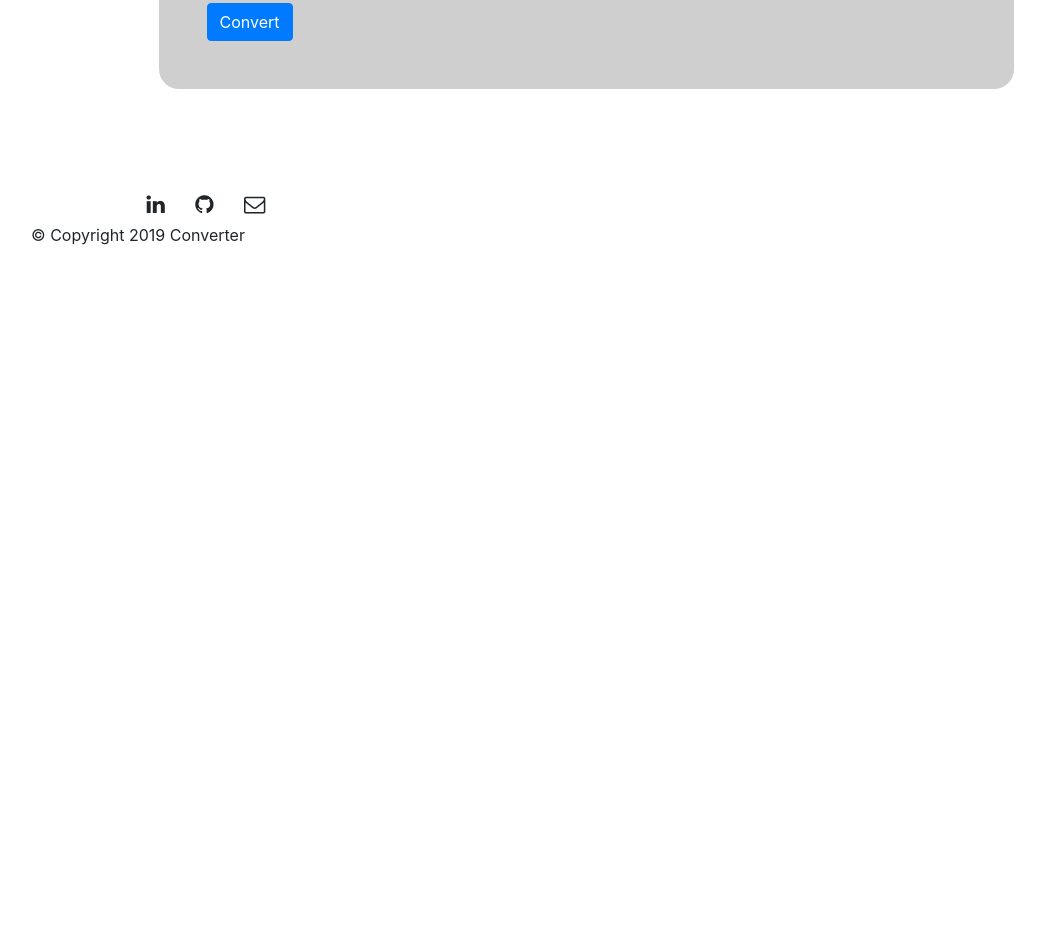
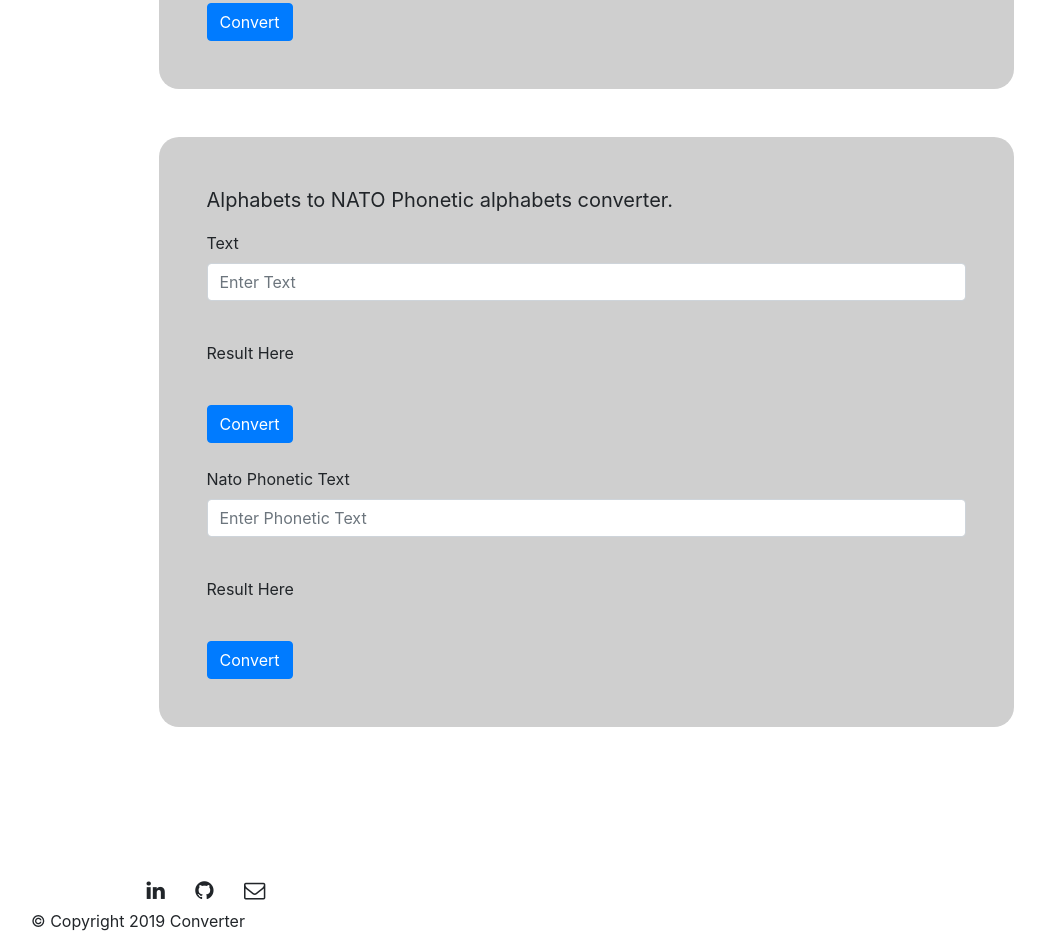
Before and after one commit to rishi-singh26/Converter, a website: page index.html in a window 1280 px wide. Shown: the part 1379-2315 px from the top of the page, without its empty margins (54-1099 px from the left). Before the commit the page ends 1642 px from the top, so only its background shows below. Drawn offline with nearby package versions, Linux system fonts and the light colour scheme; a web font is replaced by a local one.

Commit message:
Added NATO converter

```diff
--- a/index.html
+++ b/index.html
@@ -35,6 +35,8 @@
         </p>
       </div>
       <div class="container">
+        <!-- decimal to binary t.o hexadecimal part here -->
+
         <div class="row">
           <div class="col-11 col-md-7 col-lg-9 p-5 ml-auto mr-auto blocks">
             <p class="head">Decimal to Binary and Hexadecimal.</p>
@@ -99,7 +101,9 @@
         </div>
 
         <br /><br />
+
         <!-- text to banary and binary to text part here -->
+
         <div class="row">
           <div class="col-11 col-md-7 col-lg-9 p-5 ml-auto mr-auto blocks">
             <p class="head">Text to binary converter.</p>
@@ -151,6 +155,65 @@
             </button>
           </div>
         </div>
+
+        <br />
+        <br />
+
+        <!-- alphabets to phonetic alphabets converter here -->
+
+        <div class="row">
+          <div class="col-11 col-md-7 col-lg-9 p-5 ml-auto mr-auto blocks">
+            <p class="head">Alphabets to NATO Phonetic alphabets converter.</p>
+
+            <div class="form-group">
+              <label for="alphabet">Text</label>
+              <input
+                type="text"
+                class="form-control"
+                id="alphabet"
+                placeholder="Enter Text"
+              />
+            </div>
+            <!-- the result of the convrsion appears here -->
+            <br />
+            <p id="textToPhoneticRes">Result Here</p>
+            <br />
+            <button
+              type="submit"
+              class="btn btn-primary"
+              onclick="textToPhonetic()"
+              id="btn6"
+            >
+              Convert
+            </button>
+            <br />
+            <br />
+            <div class="form-group">
+              <label for="phoneticToText">Nato Phonetic Text</label>
+              <input
+                type="text"
+                class="form-control"
+                id="phoneticToText"
+                placeholder="Enter Phonetic Text"
+              />
+            </div>
+            <!-- the result of the convrsion appears here -->
+
+            <br />
+            <p id="phoneticToTextRes">Result Here</p>
+            <br />
+            <button
+              type="submit"
+              class="btn btn-primary"
+              onclick="phoneticToText()"
+              id="btn7"
+            >
+              Convert
+            </button>
+          </div>
+        </div>
+        <br />
+        <br />
       </div>
       <div></div>
       <div></div>
--- a/script.js
+++ b/script.js
@@ -52,14 +52,6 @@ function text_to_bin() {
       return char.charCodeAt(0).toString(2);
     })
     .join(" ");
-   console.log(
-      input
-         .split("")
-         .map(function(char) {
-            return char.charCodeAt(0).toString(2);
-         })
-         .join(" ")
-   );
 }
 function bin_to_text() {
   var binString = "";
@@ -69,6 +61,128 @@ function bin_to_text() {
     binString += String.fromCharCode(parseInt(bin, 2));
   });
   output3.textContent = binString;
+}
+
+//  text to phonetic text converter here
+
+function textToPhonetic() {
+  var newline = "<br />";
+  var results = "";
+
+  var text = document.getElementById("alphabet").value.toUpperCase();
+
+  var res = document.getElementById("textToPhoneticRes");
+
+  for (var i = 0; i < text.length; i++) {
+    switch (text.charAt(i)) {
+      case "A":
+        results = results + "alfa ";
+        break;
+      case "B":
+        results = results + "bravo ";
+        break;
+      case "C":
+        results = results + "charlie ";
+        break;
+      case "D":
+        results = results + "delta ";
+        break;
+      case "E":
+        results = results + "echo ";
+        break;
+      case "F":
+        results = results + "foxtrot ";
+        break;
+      case "G":
+        results = results + "golf ";
+        break;
+      case "H":
+        results = results + "hotel ";
+        break;
+      case "I":
+        results = results + "india ";
+        break;
+      case "J":
+        results = results + "juliett ";
+        break;
+      case "K":
+        results = results + "kilo ";
+        break;
+      case "L":
+        results = results + "lima ";
+        break;
+      case "M":
+        results = results + "mike ";
+        break;
+      case "N":
+        results = results + "november ";
+        break;
+      case "O":
+        results = results + "oscar ";
+        break;
+      case "P":
+        results = results + "papa ";
+        break;
+      case "Q":
+        results = results + "quebec ";
+        break;
+      case "R":
+        results = results + "romeo ";
+        break;
+      case "S":
+        results = results + "sierra ";
+        break;
+      case "T":
+        results = results + "tango ";
+        break;
+      case "U":
+        results = results + "uniform ";
+        break;
+      case "V":
+        results = results + "victor ";
+        break;
+      case "W":
+        results = results + "whiskey ";
+        break;
+      case "X":
+        results = results + "xray ";
+        break;
+      case "Y":
+        results = results + "yankee ";
+        break;
+      case "Z":
+        results = results + "zulu ";
+        break;
+      case " ":
+        results = results + newline + newline;
+        break;
+      default:
+        results = results + text.charAt(i) + " ";
+    }
+  }
+
+  res.innerHTML = results;
+}
+
+// phonetic text to text converter
+
+function phoneticToText() {
+  var input = document.getElementById("phoneticToText").value;
+
+  var inputArray = input.split(" ");
+
+  var res = document.getElementById("phoneticToTextRes");
+
+  var resString = "";
+
+  var firstLetter = "";
+
+  for (var i = 0; i < inputArray.length; i++) {
+    firstLetter = inputArray[i][0];
+    resString = resString + firstLetter + " ";
+  }
+
+  res.innerHTML = resString;
 }
 
 // clicking enter button works as cicking the convert button here
@@ -119,3 +233,23 @@ document.getElementById("Binary1").addEventListener("keyup", function(event) {
     document.getElementById("btn5").click();
   }
 });
+
+// for text to phonetic
+
+document.getElementById("alphabet").addEventListener("keyup", function(event) {
+  event.preventDefault();
+  if (event.keyCode === 13) {
+    document.getElementById("btn6").click();
+  }
+});
+
+// for phonetic to text
+
+document
+  .getElementById("phoneticToText")
+  .addEventListener("keyup", function(event) {
+    event.preventDefault();
+    if (event.keyCode === 13) {
+      document.getElementById("btn7").click();
+    }
+  });
```
Lines whose indentation alone changed are shown as unchanged.
